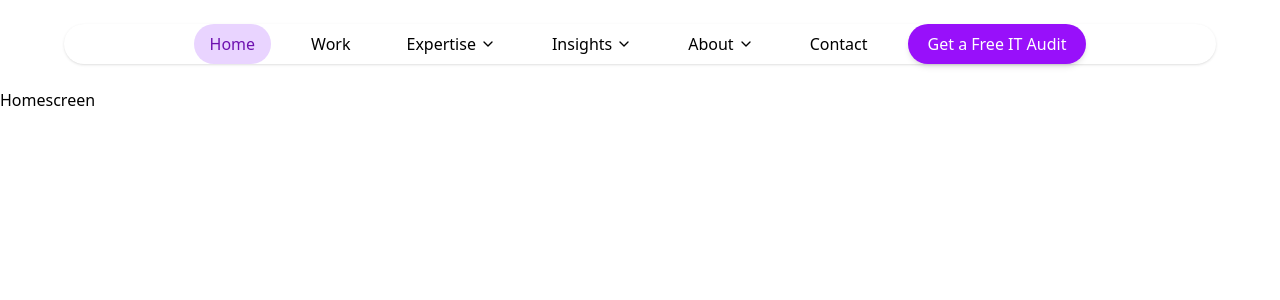
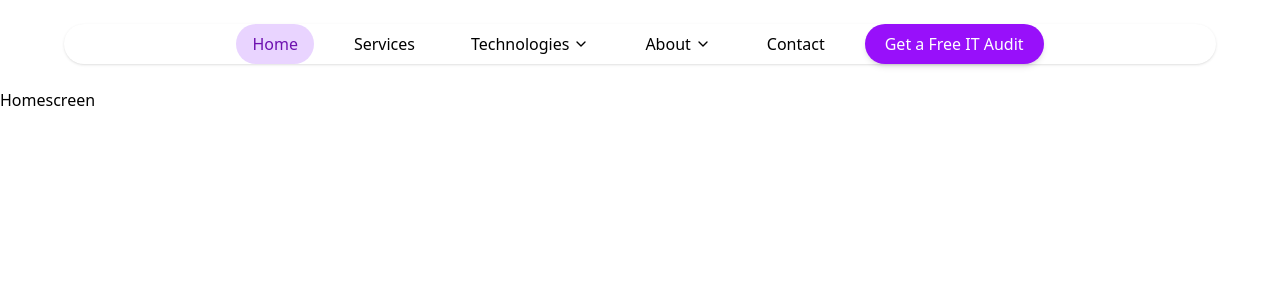
Before and after one commit to Yasir-72/trinmuics_web, a Next.js app: page / in a window 1280 px wide. Shown: the top 300 px of the page. Built offline with nearby package versions, Linux system fonts and the light colour scheme.

Commit message:
Added responsive navbar with CTA button

```diff
--- a/src/components/layout/header.tsx
+++ b/src/components/layout/header.tsx
@@ -11,19 +11,12 @@ export default function Header() {
 
   const navItems = [
     { name: "Home", href: "/" },
-    { name: "Work", href: "/work" },
+    { name: "Services", href: "/work" },
     {
-      name: "Expertise",
+      name: "Technologies",
       dropdown: [
         { name: "Web Development", href: "/expertise/web" },
         { name: "UI/UX Design", href: "/expertise/design" },
-      ],
-    },
-    {
-      name: "Insights",
-      dropdown: [
-        { name: "Blog", href: "/insights/blog" },
-        { name: "Case Studies", href: "/insights/case-studies" },
       ],
     },
     {
@@ -39,7 +32,6 @@ export default function Header() {
   return (
     <header className="flex justify-center py-6 bg-white">
       <nav className="flex items-center bg-white shadow-sm rounded-full px-6 w-full max-w-6xl justify-center space-x-6">
-        {/* Nav Links */}
         {navItems.map((item) => (
           <div key={item.name} className="relative group">
             {item.dropdown ? (
@@ -69,7 +61,6 @@ export default function Header() {
               </Link>
             )}
 
-            {/* Dropdown Menu */}
             {item.dropdown && openMenu === item.name && (
               <div className="absolute left-0 mt-2 w-48 bg-white rounded-lg shadow-lg border">
                 {item.dropdown.map((subItem) => (
@@ -86,7 +77,6 @@ export default function Header() {
           </div>
         ))}
 
-        {/* CTA Button */}
         <Link
           href="/free-audit"
           className="bg-purple-600 hover:bg-purple-700 text-white px-5 py-2 rounded-full transition font-medium shadow-md leading-[1.5rem]"
@@ -95,7 +85,6 @@ export default function Header() {
         </Link>
       </nav>
 
-      {/* Mobile CTA */}
       <div className="fixed bottom-4 left-1/2 transform -translate-x-1/2 sm:hidden">
         <Link
           href="/free-audit"
```
